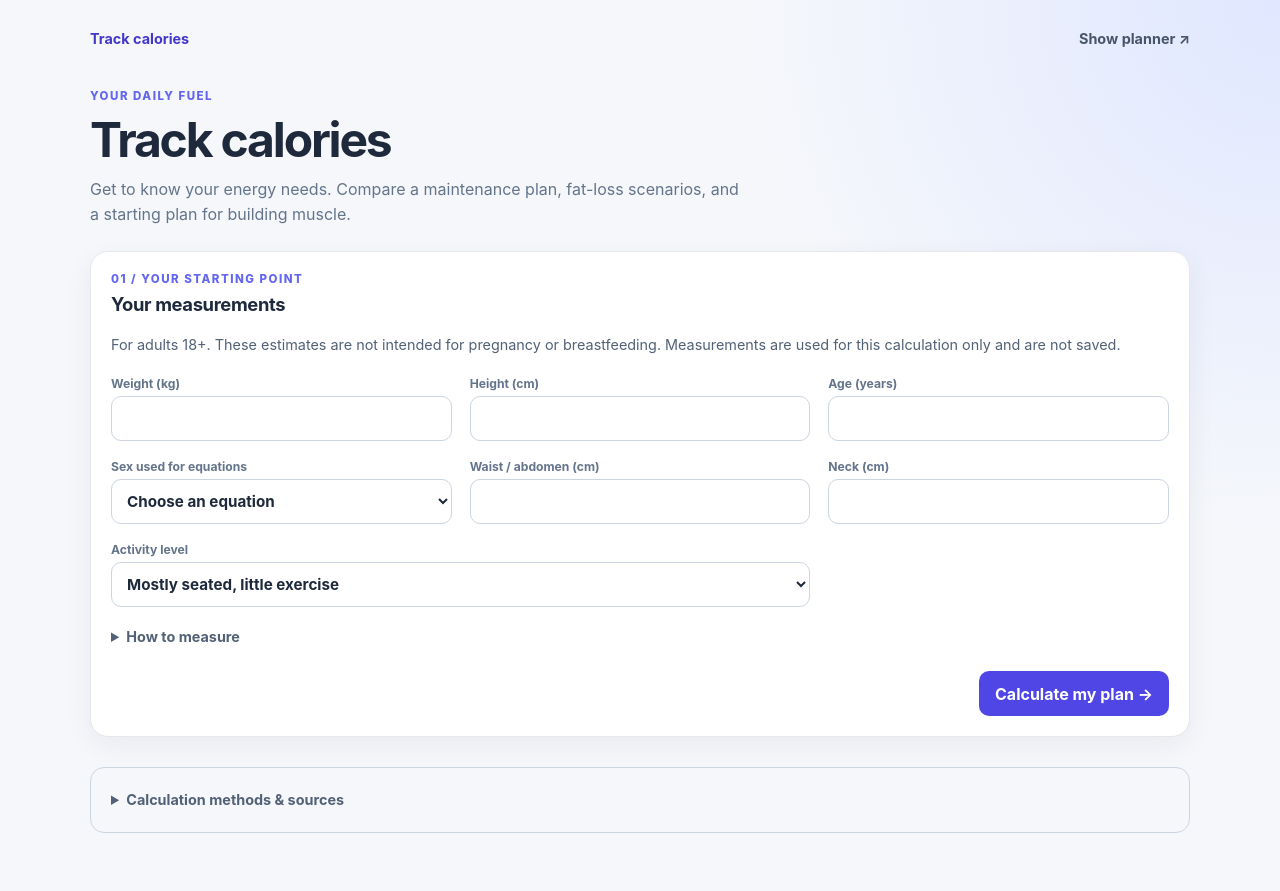
After one commit to saunetgrey/Project-Planner, a Flask app: page / in a window 1280 px wide. The commit adds this page. Run offline with Flask 3, Linux system fonts and the light colour scheme.

Commit message:
Implemented: - Track calories at /; /shows remains available. - Body-fat and maintenance estimates. - Daily/weekly calories, protein, carbs, and fat for your requested scenarios. - Muscle-gain targets clearly labeled as estimates, not guaranteed outcomes.

```diff
--- a/planner/services/shows.py
+++ b/planner/services/shows.py
@@ -6,7 +6,6 @@ from planner.db import get_connection
 class ShowApp:
     def __init__(self):
         self.shows = []
-        self.load_shows()
 
     def load_shows(self):
         conn = get_connection()
--- /dev/null
+++ b/planner/static/calories.css
@@ -0,0 +1,46 @@
+.calorie-shell { width: min(100% - 32px, 1100px); }
+.page-nav { display: flex; justify-content: space-between; gap: 16px; margin-bottom: 42px; }
+.page-nav a { color: #475569; text-decoration: none; font-size: .9rem; font-weight: 700; }
+.page-nav a[aria-current] { color: #4338ca; }
+.page-nav a:hover { text-decoration: underline; }
+.calorie-shell .intro { max-width: 650px; }
+.nutrition-form { display: grid; grid-template-columns: repeat(3, minmax(0, 1fr)); gap: 18px; }
+.nutrition-form [hidden] { display: none; }
+.activity-field { grid-column: span 2; }
+.helper, .measurement-help, .method-card, .target-note { color: #526175; font-size: .9rem; line-height: 1.65; }
+.helper { margin: 12px 0 20px; }
+summary { cursor: pointer; font-weight: 700; }
+details p { margin: 14px 0 0; }
+.error-message, .caution { padding: 14px; border-radius: 10px; background: #fff7ed; color: #9a3412; line-height: 1.6; }
+.error-message { border: 1px solid #fdba74; }
+.results-section { margin-top: 44px; }
+.metric-grid, .plan-grid { display: grid; grid-template-columns: repeat(3, minmax(0, 1fr)); gap: 16px; }
+.metric-grid { margin: 22px 0; }
+.metric, .plan-card { padding: 22px; background: #fff; border: 1px solid #e2e8f0; border-radius: 18px; }
+.metric span { color: #526175; font-size: .82rem; }
+.metric strong { display: block; font-size: 2rem; letter-spacing: -.04em; margin-top: 10px; }
+.metric small { font-size: .95rem; letter-spacing: normal; }
+.metric p { margin: 6px 0 0; font-size: .78rem; color: #526175; line-height: 1.5; }
+.maintenance-card { background: #eef2ff; border-color: #c7d2fe; }
+.plan-card h3, .section-heading h3 { margin: 0; font-size: 1.3rem; letter-spacing: -.025em; }
+.section-heading { margin: 34px 0 16px; }
+.table-scroll { overflow-x: auto; }
+.macro-table { border-collapse: collapse; width: 100%; margin-top: 18px; font-size: .87rem; }
+.macro-table th, .macro-table td { padding: 12px 4px; text-align: right; border-bottom: 1px solid #e2e8f0; white-space: nowrap; }
+.macro-table th:first-child { text-align: left; }
+.macro-table thead { color: #526175; font-size: .75rem; }
+.macro-table small { color: #526175; font-weight: 400; }
+.macro-table tbody tr:first-child { color: #4338ca; font-weight: 800; }
+.target-note { font-size: .8rem; margin: 12px 0 0; }
+.results-note { margin-top: 20px; }
+.method-card { margin: 30px 0 10px; padding: 20px; border: 1px solid #cbd5e1; border-radius: 14px; }
+.method-card a { color: #4338ca; }
+.method-card li { margin-top: 8px; }
+a:focus-visible, summary:focus-visible, button:focus-visible { outline: 3px solid #818cf8; outline-offset: 4px; }
+@media (max-width: 900px) { .plan-grid { grid-template-columns: 1fr; } }
+@media (max-width: 600px) {
+  .nutrition-form, .metric-grid { grid-template-columns: 1fr; }
+  .activity-field { grid-column: auto; }
+  .page-nav { margin-bottom: 28px; }
+  .metric, .plan-card { padding: 18px; }
+}
--- /dev/null
+++ b/planner/static/calories.js
@@ -0,0 +1,13 @@
+const sex = document.getElementById('sex');
+const hipField = document.getElementById('hip-field');
+const hip = document.getElementById('hip');
+
+function updateMeasurements() {
+  const needsHips = sex.value === 'female';
+  hipField.hidden = !needsHips;
+  hip.required = needsHips;
+  hip.disabled = !needsHips;
+}
+
+sex.addEventListener('change', updateMeasurements);
+updateMeasurements();
--- /dev/null
+++ b/planner/templates/calories.html
@@ -0,0 +1,104 @@
+<!doctype html>
+<html lang="en">
+<head>
+  <meta charset="utf-8">
+  <meta name="viewport" content="width=device-width, initial-scale=1">
+  <title>Track calories | Tasks To Complete</title>
+  <link rel="stylesheet" href="{{ url_for('static', filename='style.css') }}">
+  <link rel="stylesheet" href="{{ url_for('static', filename='calories.css') }}">
+</head>
+<body class="shows-page">
+<main class="show-shell calorie-shell">
+  <nav class="page-nav" aria-label="Main navigation">
+    <a href="{{ url_for('calories') }}" aria-current="page">Track calories</a>
+    <a href="{{ url_for('shows') }}">Show planner <span aria-hidden="true">↗</span></a>
+  </nav>
+  <header class="page-header">
+    <p class="eyebrow">YOUR DAILY FUEL</p>
+    <h1>Track calories</h1>
+    <p class="intro">Get to know your energy needs. Compare a maintenance plan, fat-loss scenarios, and a starting plan for building muscle.</p>
+  </header>
+  <section class="show-form-card" aria-labelledby="measurements-title">
+    <div><p class="eyebrow">01 / YOUR STARTING POINT</p><h2 id="measurements-title">Your measurements</h2></div>
+    <p class="helper">For adults 18+. These estimates are not intended for pregnancy or breastfeeding. Measurements are used for this calculation only and are not saved.</p>
+    {% if error %}<p class="error-message" role="alert">{{ error }}</p>{% endif %}
+    <form method="post" action="{{ url_for('calories') }}" class="nutrition-form">
+      {% for key, label, unit, low, high in [('weight', 'Weight', 'kg', 30, 350), ('height', 'Height', 'cm', 120, 230), ('age', 'Age', 'years', 18, 100)] %}
+      <label class="field">{{ label }} ({{ unit }})<input name="{{ key }}" type="number" min="{{ low }}" max="{{ high }}" step="{{ '1' if key == 'age' else '0.1' }}" value="{{ values.get(key, '') }}" required></label>
+      {% endfor %}
+      <label class="field">Sex used for equations
+        <select name="sex" id="sex" required>
+          <option value="">Choose an equation</option>
+          <option value="male" {{ 'selected' if values.get('sex') == 'male' }}>Male</option>
+          <option value="female" {{ 'selected' if values.get('sex') == 'female' }}>Female</option>
+        </select>
+      </label>
+      {% for key, label, low, high in [('waist', 'Waist / abdomen', 40, 250), ('neck', 'Neck', 20, 80), ('hip', 'Hips (required for female equation)', 40, 250)] %}
+      <label class="field" {% if key == 'hip' %}id="hip-field"{% endif %}>{{ label }} (cm)<input name="{{ key }}" id="{{ key }}" type="number" min="{{ low }}" max="{{ high }}" step="0.1" value="{{ values.get(key, '') }}" {{ 'required' if key != 'hip' }}></label>
+      {% endfor %}
+      <label class="field activity-field">Activity level
+        <select name="activity" required>
+          {% for key, activity in activities.items() %}<option value="{{ key }}" {{ 'selected' if values.get('activity', 'sedentary') == key }}>{{ activity[0] }}</option>{% endfor %}
+        </select>
+      </label>
+      <details class="field-wide measurement-help"><summary>How to measure</summary>
+        <p>Use a relaxed stance and a level tape without compressing the skin. Measure height without shoes and neck just below the larynx. For the male equation, measure the abdomen at the navel. For the female equation, measure the natural waist at its narrowest point and hips at the widest point. Use centimeters throughout.</p>
+        <p>These equations use sex-specific coefficients, not gender identity, and may be less suitable during hormone therapy or for some body types. Tape measurements provide an estimate, not a clinical body-composition assessment.</p>
+      </details>
+      <div class="form-actions"><button class="button" type="submit">Calculate my plan <span aria-hidden="true">&nbsp;→</span></button></div>
+    </form>
+  </section>
+
+  {% macro totals(plan) %}
+    {% if plan %}
+    <div class="table-scroll" tabindex="0" role="region" aria-label="Daily and weekly nutrition totals">
+      <table class="macro-table">
+        <thead><tr><th scope="col">Nutrient</th><th scope="col">Per day</th><th scope="col">Per week</th></tr></thead>
+        <tbody>{% for key, label, unit in [('calories', 'Calories', 'kcal'), ('protein', 'Protein', 'g'), ('carbs', 'Carbs', 'g'), ('fat', 'Fat', 'g')] %}
+          <tr><th scope="row">{{ label }}</th><td>{{ '{:,}'.format(plan.daily[key]) }} <small>{{ unit }}</small></td><td>{{ '{:,}'.format(plan.weekly[key]) }} <small>{{ unit }}</small></td></tr>
+        {% endfor %}</tbody>
+      </table>
+    </div>
+    {% else %}<p class="helper">The macro allocation does not fit this energy estimate. Seek an individual nutrition assessment.</p>{% endif %}
+  {% endmacro %}
+
+  {% if result %}
+  <section class="results-section" aria-labelledby="results-title">
+    <p class="eyebrow">02 / YOUR ESTIMATES</p><h2 id="results-title">A starting point, built around you</h2>
+    <div class="metric-grid">
+      <article class="metric"><span>Estimated body fat</span><strong>{{ result.body_fat }}<small>%</small></strong><p>From tape measurements</p></article>
+      <article class="metric"><span>Fat mass</span><strong>{{ result.fat_mass }}<small> kg</small></strong><p>{{ result.lean_mass }} kg estimated lean mass (includes water, bone and organs)</p></article>
+      <article class="metric"><span>Resting energy</span><strong>{{ '{:,}'.format(result.bmr) }}<small> kcal</small></strong><p>Per day, before activity</p></article>
+    </div>
+    <article class="plan-card maintenance-card"><p class="eyebrow">MAINTAIN</p><h3>Maintain your current weight</h3><p class="helper">Estimated daily energy use including your selected activity level.</p>{{ totals(result.maintenance) }}</article>
+    <div class="section-heading"><p class="eyebrow">FAT LOSS</p><h3>Compare weekly loss targets</h3><p class="helper">Rough energy-deficit scenarios using 7,700 kcal/kg. Actual loss includes changes in water and lean tissue; these are not predictions of pure fat loss. Your needs change as your weight changes.</p></div>
+    <div class="plan-grid">{% for scenario in result.loss %}
+      <article class="plan-card"><p class="eyebrow">LOSS TARGET</p><h3>{{ scenario.rate }} kg / week</h3>
+      {% if scenario.reason %}<p class="caution">{{ scenario.reason }}</p>{% else %}{{ totals(scenario.plan) }}{% endif %}</article>
+    {% endfor %}</div>
+    <div class="section-heading"><p class="eyebrow">BUILD MUSCLE</p><h3>Fuel training. Review your progress.</h3><p class="helper">There is no reliable calorie-to-muscle conversion for a fixed weekly muscle gain. Each requested target below therefore shows the same starting plan: 10% above maintenance, alongside progressive resistance training. Faster weight gain may add more fat, not more muscle.</p></div>
+    <div class="plan-grid">{% for rate in result.gain_rates %}
+      <article class="plan-card"><p class="eyebrow">REQUESTED MUSCLE GAIN</p><h3>{{ rate }} kg / week</h3><p class="target-note">An aspiration, not a predicted outcome.<br>Starting nutrition plan:</p>{{ totals(result.gain) }}</article>
+    {% endfor %}</div>
+    <p class="helper results-note">Weekly totals are seven times the rounded daily values. Follow your average weight and training performance over a few weeks and adjust gradually. Screening limits do not establish that every displayed plan is suitable for you.</p>
+  </section>
+  {% endif %}
+  <details class="method-card">
+    <summary>Calculation methods &amp; sources</summary>
+    <p>Resting energy uses Mifflin–St Jeor: 10 × weight (kg) + 6.25 × height (cm) − 5 × age, plus 5 for the male equation or minus 161 for the female equation. Activity multipliers range from 1.2 to 1.9. Body fat uses historical Navy circumference equations with measurements converted to inches.</p>
+    <p>Macro allocations are planning choices, not measured requirements: protein is 1.6 g/kg for maintenance, 2.0 g/kg for fat loss, and 1.8 g/kg for muscle gain. Fat supplies 30% of calories; carbs use the remainder (4 kcal/g for protein and carbs, 9 kcal/g for fat).</p>
+    <p>Fat-loss plans below 1,200 kcal/day (female equation) or 1,500 (male equation), over 1% body weight/week, or for BMI below 18.5 are withheld as conservative screening choices. Personal needs may be higher.</p>
+    <ul>
+      <li><a href="https://pubmed.ncbi.nlm.nih.gov/2305711/">Mifflin–St Jeor resting energy study</a></li>
+      <li><a href="https://www.nasm.org/resources/calorie-calculator">NASM: activity multipliers</a></li>
+      <li><a href="https://media.defense.gov/2022/Mar/31/2002967299/-1/-1/0/CI_1020_8I.PDF">US Coast Guard: circumference measurement equations</a></li>
+      <li><a href="https://www.nasm.org/resource-center/blog/nutrition/strength-on-a-plate-the-weight-lifting-diet-guide">NASM: protein for strength training</a></li>
+      <li><a href="https://pmc.ncbi.nlm.nih.gov/articles/PMC10620361/">Energy surplus and muscle growth study</a></li>
+      <li><a href="https://www.niddk.nih.gov/health-information/weight-management/body-weight-planner">NIDDK: dynamic body-weight planning and applicability</a></li>
+      <li><a href="https://pmc.ncbi.nlm.nih.gov/articles/PMC4035446/">Limitations of the fixed 7,700 kcal/kg weight-loss rule</a></li>
+    </ul>
+  </details>
+</main>
+<script src="{{ url_for('static', filename='calories.js') }}" defer></script>
+</body>
+</html>
--- a/planner/templates/shows.html
+++ b/planner/templates/shows.html
@@ -10,6 +10,7 @@
 
 <body class="shows-page">
   <main class="show-shell">
+    <nav aria-label="Main navigation" style="margin-bottom: 24px;"><a class="button button-secondary" href="{{ url_for('calories') }}">Track calories</a></nav>
     <header class="page-header">
       <p class="eyebrow">WATCHLIST</p>
       <h1>Your show plan</h1>
```
Also changed, not shown: planner/services/nutrition.py (added, +90 -0 lines), planner/web.py (+16 -0 lines), README.md.
